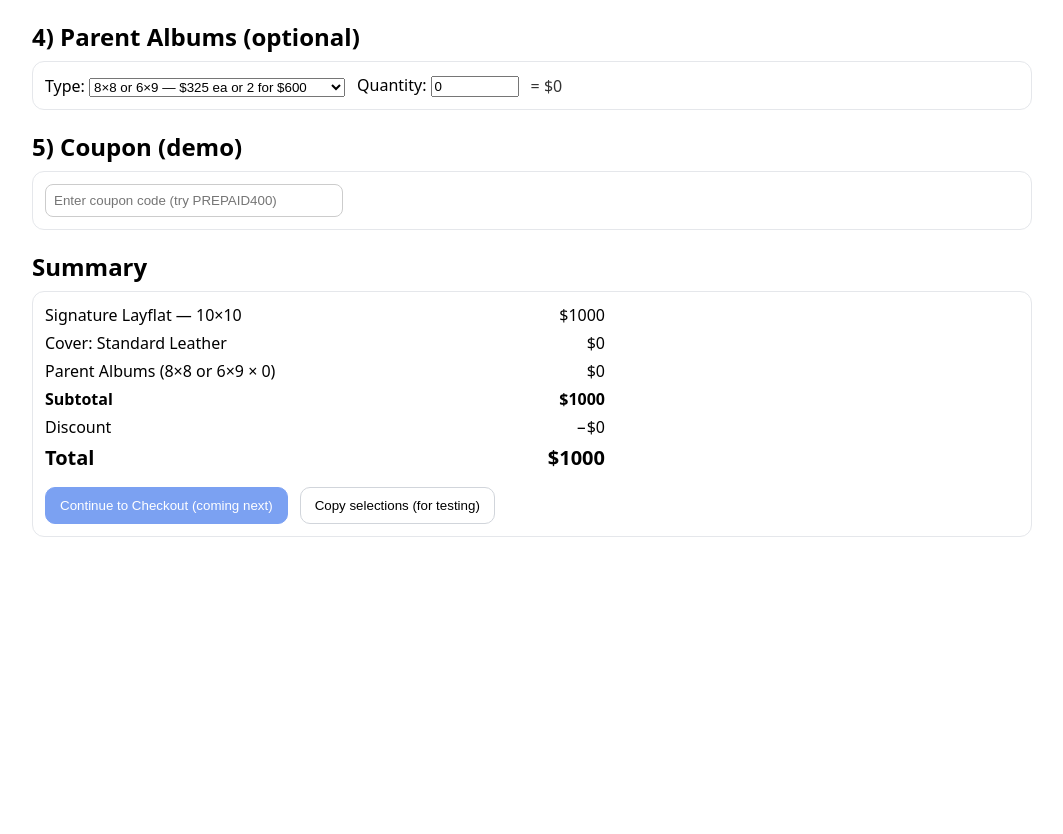
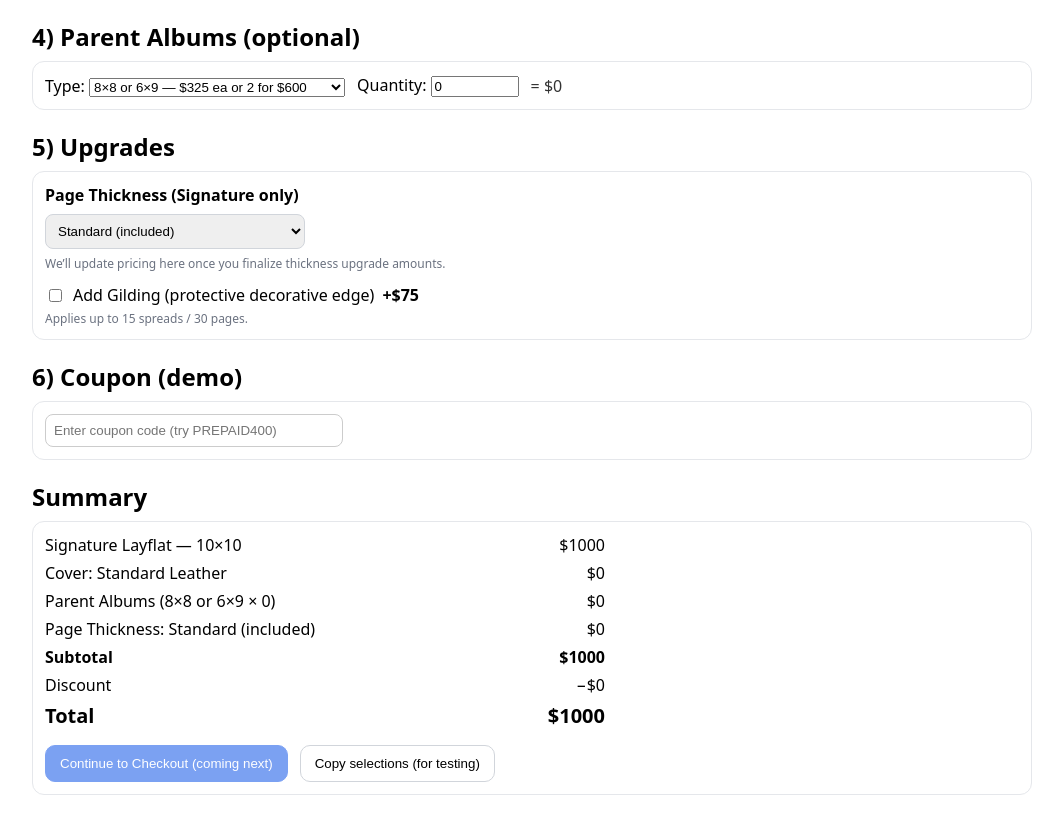
Before and after one commit to jeffreyadamanderson-hash/album-config-demo, a React (Vite) app: page / in a window 1280 px wide. Shown: the part 1146-1980 px from the top of the page, without its empty margins (108-1171 px from the left). Before the commit the page ends 1731 px from the top, so only its background shows below. Built offline with nearby package versions, Linux system fonts and the light colour scheme.

Commit message:
Update AlbumDemo.jsx

```diff
--- a/src/AlbumDemo.jsx
+++ b/src/AlbumDemo.jsx
@@ -4,7 +4,7 @@ import { motion } from "framer-motion";
 /* -----------------------------
    VERSION (for cache sanity)
 ------------------------------ */
-const VERSION = "build-PA-75-1";
+const VERSION = "build-upgrades-1";
 
 /* -----------------------------
    PRODUCTS & PRICING
@@ -88,7 +88,21 @@ const COVER_SET = {
   },
 };
 
-/* Helpers */
+/* -----------------------------
+   OTHER UPGRADES
+------------------------------ */
+const GILDING_PRICE = 75; // flat up to 15 spreads / 30 pages
+
+/* Page Thickness options (Signature only). Prices TBD (0 for now). */
+const PAGE_THICKNESS_OPTIONS = [
+  { key: "standard", label: "Standard (included)", price: 0 },
+  { key: "thick",    label: "Thick (+$TBD)",       price: 0 }, // update later
+  { key: "xthick",   label: "Extra Thick (+$TBD)", price: 0 }, // update later
+];
+
+/* -----------------------------
+   HELPERS
+------------------------------ */
 function priceParentAlbums(typeKey, qty) {
   if (!qty || qty <= 0) return 0;
   const tier = PARENT_ALBUMS[typeKey];
@@ -132,6 +146,10 @@ export default function AlbumDemo() {
   /* coupon demo */
   const [couponCode, setCouponCode] = useState("");
 
+  /* upgrades */
+  const [addGilding, setAddGilding] = useState(false);
+  const [pageThickness, setPageThickness] = useState(PAGE_THICKNESS_OPTIONS[0].key); // Signature only
+
   /* when album type switches */
   function onChangeAlbumType(nextType) {
     setAlbumType(nextType);
@@ -149,6 +167,10 @@ export default function AlbumDemo() {
     setMaFinish(METAL_ACRYLIC_TYPES[0].finishes[0]);
     setMaBindingCategory("standard");
     setMaBindingSwatch(null);
+
+    // page thickness resets when switching album type
+    setPageThickness(PAGE_THICKNESS_OPTIONS[0].key);
+    setAddGilding(false);
   }
 
   /* pricing */
@@ -169,10 +191,21 @@ export default function AlbumDemo() {
     return parentCoverMode === "photo" ? qty * PARENT_PHOTO_COVER_PRICE : 0;
   }, [parentCoverMode, parentQty]);
 
+  // Gilding upcharge (flat $75)
+  const gildingUpcharge = addGilding ? GILDING_PRICE : 0;
+
+  // Page thickness price (currently all 0s as placeholders)
+  const pageThicknessPrice = useMemo(() => {
+    const opt = PAGE_THICKNESS_OPTIONS.find(o => o.key === pageThickness);
+    return opt?.price || 0;
+  }, [pageThickness]);
+
   const upgradesPrice =
     (coverMode === "photo" ? PHOTO_COVER_PRICE : 0) +
     (coverMode === "metalacrylic" && COVER_SET[albumType].allowMetalAcrylic ? METAL_ACRYLIC_PRICE : 0) +
-    parentPhotoCoverUpcharge;
+    parentPhotoCoverUpcharge +
+    gildingUpcharge +
+    pageThicknessPrice;
 
   const subtotal = baseAlbumPrice + parentAlbumsPrice + upgradesPrice;
   const discount = couponCode.trim().toUpperCase() === "PREPAID400" ? Math.min(400, subtotal) : 0;
@@ -236,7 +269,7 @@ export default function AlbumDemo() {
         </div>
       </Section>
 
-      {/* 3) Pick Cover Material (dynamic by album type) */}
+      {/* 3) Pick Cover Material */}
       <Section title="3) Pick Cover Material">
         <div style={{ marginBottom: 6, color: "#666", fontSize: 13 }}>
           Choose one cover option.
@@ -244,21 +277,21 @@ export default function AlbumDemo() {
 
         {/* tabs */}
         <div style={{ display: "flex", gap: 8, flexWrap: "wrap", marginBottom: 10 }}>
-          {/* Base categories (from the current album's cover set) */}
+          {/* Base categories */}
           {currentSet.baseCategories.map(cat => (
             <Tab key={cat.key} active={coverMode === cat.key} onClick={() => { setCoverMode(cat.key); setCoverSwatch(null); }}>
               {cat.label}
             </Tab>
           ))}
 
-          {/* Photo tab if allowed */}
+          {/* Photo */}
           {currentSet.allowPhoto && (
             <Tab active={coverMode === "photo"} onClick={() => setCoverMode("photo")}>
               Photo ( +${PHOTO_COVER_PRICE} )
             </Tab>
           )}
 
-          {/* Metal/Acrylic tab only for Signature */}
+          {/* Metal/Acrylic (Signature only) */}
           {currentSet.allowMetalAcrylic && (
             <Tab active={coverMode === "metalacrylic"} onClick={() => setCoverMode("metalacrylic")}>
               Metal/Acrylic ( +${METAL_ACRYLIC_PRICE} )
@@ -266,7 +299,7 @@ export default function AlbumDemo() {
           )}
         </div>
 
-        {/* A) Base material swatch grid */}
+        {/* A) Base swatch grid */}
         {baseCategory && (
           <>
             <div style={{ display: "grid", gridTemplateColumns: "repeat(auto-fill, minmax(140px, 1fr))", gap: 12 }}>
@@ -296,7 +329,7 @@ export default function AlbumDemo() {
           </>
         )}
 
-        {/* B) Photo Cover (if allowed) */}
+        {/* B) Photo Cover */}
         {coverMode === "photo" && currentSet.allowPhoto && (
           <div style={{ border: "1px solid #e5e7eb", borderRadius: 12, padding: 12 }}>
             <div style={{ marginBottom: 10 }}>
@@ -537,8 +570,51 @@ export default function AlbumDemo() {
         )}
       </Section>
 
-      {/* 5) Coupon (demo) */}
-      <Section title="5) Coupon (demo)">
+      {/* 5) Upgrades */}
+      <Section title="5) Upgrades">
+        {/* Page Thickness (Signature only) */}
+        {albumType === "signature" && (
+          <div style={{ marginBottom: 12 }}>
+            <div style={{ marginBottom: 8, fontWeight: 600 }}>Page Thickness (Signature only)</div>
+            <div>
+              <select
+                value={pageThickness}
+                onChange={(e) => setPageThickness(e.target.value)}
+                style={{ padding: 8, borderRadius: 8, border: "1px solid #d1d5db", minWidth: 260 }}
+              >
+                {PAGE_THICKNESS_OPTIONS.map(opt => (
+                  <option key={opt.key} value={opt.key}>{opt.label}</option>
+                ))}
+              </select>
+              {pageThicknessPrice > 0 && (
+                <span style={{ marginLeft: 10 }}>+${pageThicknessPrice}</span>
+              )}
+            </div>
+            <div style={{ fontSize: 12, color: "#6b7280", marginTop: 6 }}>
+              We’ll update pricing here once you finalize thickness upgrade amounts.
+            </div>
+          </div>
+        )}
+
+        {/* Gilding */}
+        <div>
+          <label style={{ display: "flex", alignItems: "center", gap: 8, cursor: "pointer" }}>
+            <input
+              type="checkbox"
+              checked={addGilding}
+              onChange={(e) => setAddGilding(e.target.checked)}
+            />
+            <span>Add Gilding (protective decorative edge)</span>
+            <span style={{ fontWeight: 600 }}>+${GILDING_PRICE}</span>
+          </label>
+          <div style={{ fontSize: 12, color: "#6b7280", marginTop: 4 }}>
+            Applies up to 15 spreads / 30 pages.
+          </div>
+        </div>
+      </Section>
+
+      {/* 6) Coupon (demo) */}
+      <Section title="6) Coupon (demo)">
         <div style={{ display: "flex", gap: 12, alignItems: "center", flexWrap: "wrap" }}>
           <input
             placeholder="Enter coupon code (try PREPAID400)"
@@ -546,7 +622,6 @@ export default function AlbumDemo() {
             onChange={e => setCouponCode(e.target.value)}
             style={{ padding: 8, borderRadius: 8, border: "1px solid #ccc", minWidth: 280 }}
           />
-          {/* example discount */}
           {discount > 0 && <Badge>−${discount} applied</Badge>}
         </div>
       </Section>
@@ -606,6 +681,12 @@ export default function AlbumDemo() {
             </>
           )}
 
+          {/* Upgrades summary */}
+          {albumType === "signature" && (
+            <Row label={`Page Thickness: ${PAGE_THICKNESS_OPTIONS.find(o => o.key === pageThickness)?.label.replace(/ \\(\\+\\$TBD\\)/, "")}`} value={pageThicknessPrice > 0 ? `+$${pageThicknessPrice}` : "$0"} />
+          )}
+          {addGilding && <Row label="Gilding" value={`+$${gildingUpcharge}`} />}
+
           <Row label="Subtotal" value={`$${subtotal}`} strong />
           <Row label="Discount" value={`−$${discount}`} />
           <Row label="Total" value={`$${total}`} strong big />
@@ -638,6 +719,10 @@ export default function AlbumDemo() {
                     ARTISAN_BASE_CATEGORIES.find(c => c.key === parentCoverMode)
                       ? { mode: parentCoverMode, category: ARTISAN_BASE_CATEGORIES.find(c => c.key === parentCoverMode)?.label, swatch: parentCoverSwatch }
                       : { mode: "photo", substrate: parentPhotoSubstrate, images: parentEnteredPhotoNums, priceEach: PARENT_PHOTO_COVER_PRICE, totalUpcharge: parentPhotoCoverUpcharge },
+                },
+                upgrades: {
+                  gilding: addGilding ? { price: gildingUpcharge } : null,
+                  pageThickness: albumType === "signature" ? { key: pageThickness, price: pageThicknessPrice } : null,
                 },
                 subtotal,
                 discount,
```
